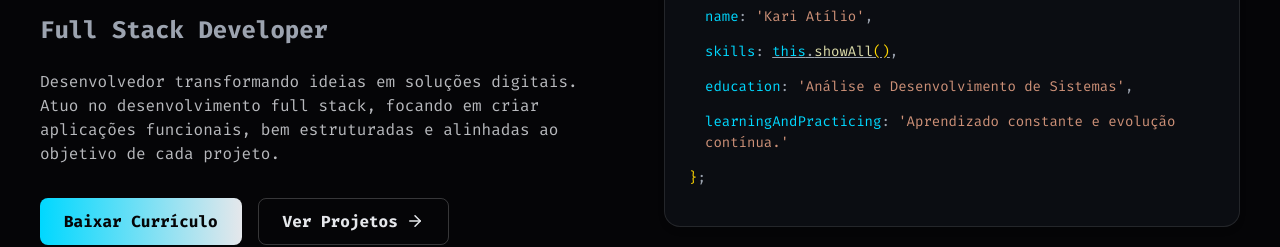
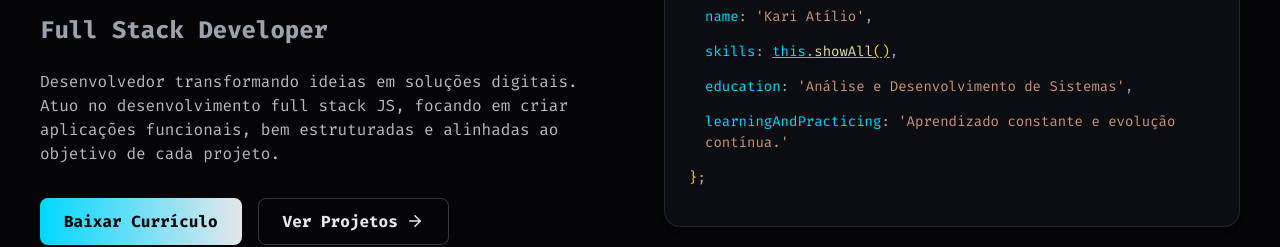
Before and after one commit to karimoreira/meu-portifolio, a React (Vite) app: page / in a window 1280 px wide. Shown: the part 341-588 px from the top of the page. Built offline with nearby package versions, Linux system fonts and the light colour scheme.

Commit message:
feat: js

```diff
--- a/src/data/content.js
+++ b/src/data/content.js
@@ -4,7 +4,7 @@ export const personalData = {
   name: "Kari Atílio",
   role: "Full Stack Developer",
   intro: "Desenvolvedor transformando ideias em soluções digitais.",
-  about: "Atuo no desenvolvimento full stack, focando em criar aplicações funcionais, bem estruturadas e alinhadas ao objetivo de cada projeto.",
+  about: "Atuo no desenvolvimento full stack JS, focando em criar aplicações funcionais, bem estruturadas e alinhadas ao objetivo de cada projeto.",
   resumeUrl: "/Curriculo_Kari_Atilio.pdf",
   social: {
     github: "https://github.com/karimoreira",
```
